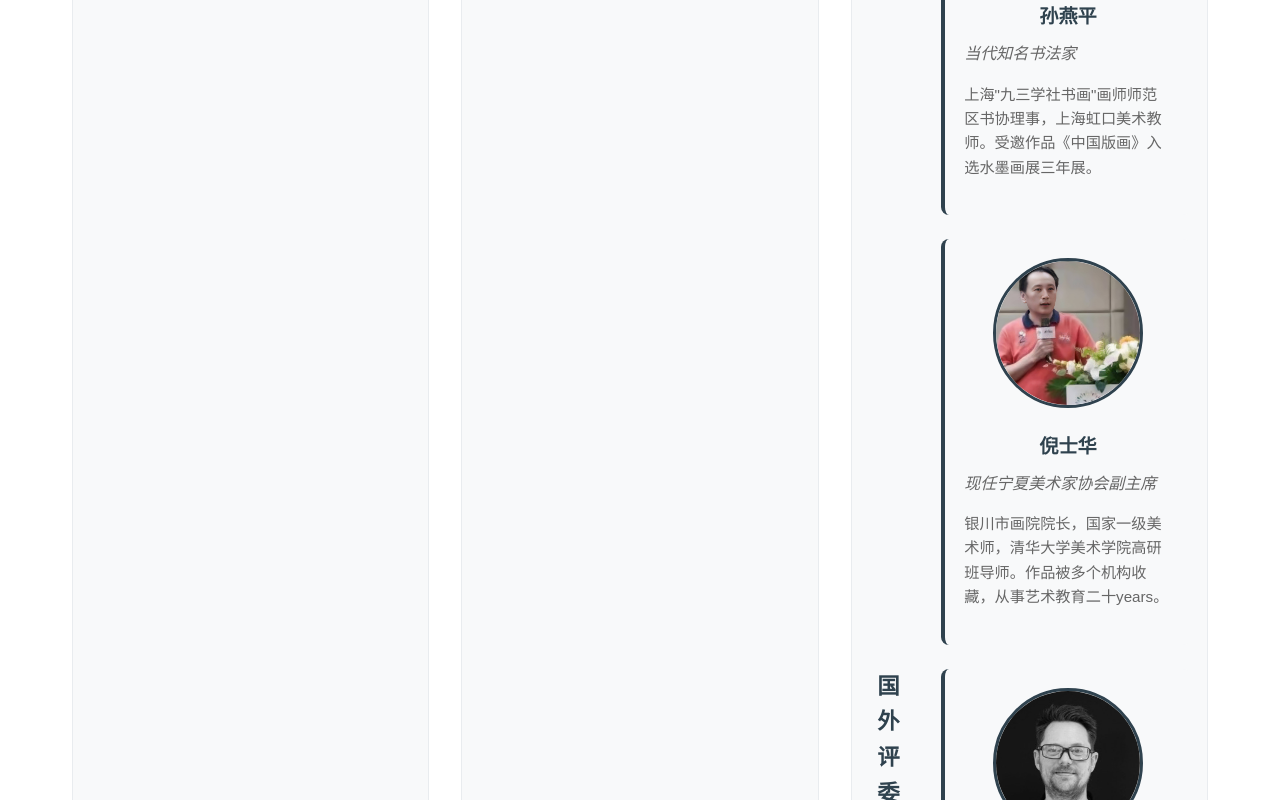
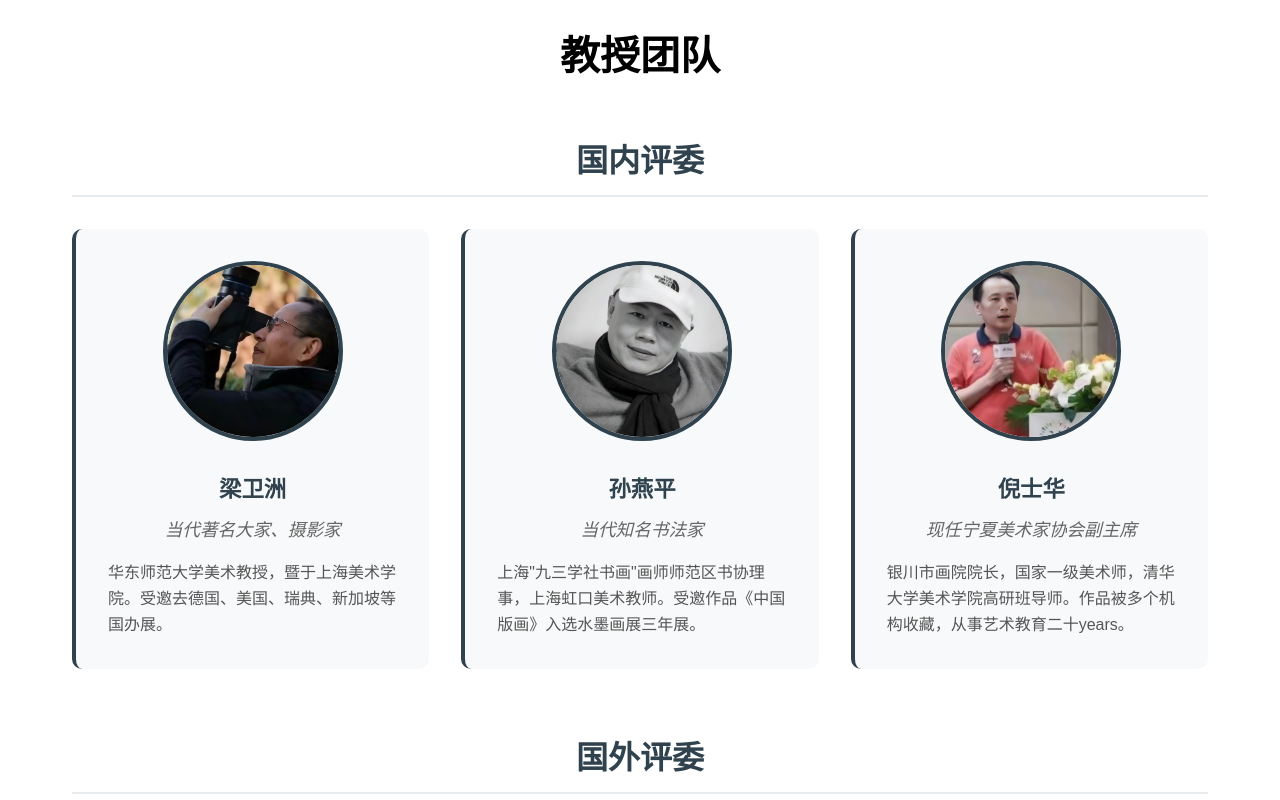
Before and after one commit to GuiTom/cyac-global.com, a Vue app: page /#/ in a window 1280 px wide. Shown: the part 1540-2340 px from the top of the page. Built offline with nearby package versions, Linux system fonts and the light colour scheme.

Commit message:
更新教授团队模块

```diff
--- a/src/main.js
+++ b/src/main.js
@@ -7,11 +7,13 @@ import Query from './views/Query.vue'
 import Gallery from './views/Gallery.vue'
 import Article from './views/Article.vue'
 
+
 // 创建路由
 const routes = [
   { path: '/', name: 'Home', component: Home },
   { path: '/query', name: 'Query', component: Query },
   { path: '/gallery', name: 'Gallery', component: Gallery },
+
   { path: '/article/:id', name: 'Article', component: Article }
 ]
 
--- a/src/views/Home.vue
+++ b/src/views/Home.vue
@@ -12,6 +12,9 @@
           </li>
           <li class="nav-item">
             <a href="#about" class="nav-link" @click="handleNavClick">比赛介绍</a>
+          </li>
+          <li class="nav-item">
+            <a href="#professors" class="nav-link" @click="handleNavClick">教授团队</a>
           </li>
           <li class="nav-item">
             <a href="#query" class="nav-link" @click="handleNavClick">获奖查询</a>
@@ -98,12 +101,19 @@
               <p>与伦艺、皇家戏剧学院（RADA）、赫斯特集团（旗下《ELLE》《Harper's Bazaar》等）深度合作，提供奖学金及实习机会。</p>
             </div>
           </div>
-          <div class="about-card">
-            <h3>教授团队</h3>
+
+        </div>
+      </div>
+    </section>
+
+    <!-- 教授团队 -->
+    <section id="professors" class="professors-section">
+      <div class="container">
+        <h2 class="section-title">教授团队</h2>
 
         <!-- 国内评委 -->
-            <div class="professors-section">
-              <h4 class="judges-title">国内评委</h4>
+        <div class="judges-section">
+          <h3 class="judges-title">国内评委</h3>
           <div class="professors-info">
             <div class="professor-item">
               <img src="/src/assets/proferssor/1.jpg" alt="梁卫洲教授" class="professor-image" />
@@ -127,8 +137,8 @@
         </div>
 
         <!-- 国外评委 -->
-            <div class="professors-section">
-              <h4 class="judges-title">国外评委</h4>
+        <div class="judges-section">
+          <h3 class="judges-title">国外评委</h3>
           <div class="professors-info">
             <div class="professor-item">
               <img src="/src/assets/proferssor/foreign/1.jpg" alt="Edward Dimsdale教授" class="professor-image" />
@@ -152,21 +162,19 @@
               <img src="/src/assets/proferssor/foreign/4.jpg" alt="Carolyn Timson教授" class="professor-image" />
               <h4>Carolyn Timson</h4>
               <p class="professor-title">时尚与设计专业教授</p>
-                  <p class="professor-desc">本科毕业于金斯顿大学时尚与设计专业，硕士毕业于威斯敏斯特大学。Carolyn曾担任汤米希尔费格(Tommy Hilfiger)的设计部副总裁，并在该品牌内部担任Hilfiger Collection系列、T台系列、女士运动系列的高级设计总监。</p>
+              <p class="professor-desc">本科毕业于金斯顿大学时尚与设计专业，硕士毕业于威斯敏斯特大学。Carolyn曾担任汤米希尔费格(Tommy Hilfiger)的设计部副总裁，并在该品牌内部担任Hilfiger Collection系列、T台系列、女士运动系列的首席设计师。</p>
             </div>
             <div class="professor-item">
               <img src="/src/assets/proferssor/foreign/5.jpg" alt="Neil Ayling教授" class="professor-image" />
               <h4>Neil Ayling</h4>
               <p class="professor-title">艺术家</p>
-                  <p class="professor-desc">Neil在2009年被授予Stanley Picker Trust年度奖。他的作品曾在诸多重要展览中展出，这包括：慕尼黑尼克松艺术博物馆2011，尼克松艺术博物馆基金会2010，匹克美术馆2010，皇家艺术学院夏季展览2008，蒂姆普里查德美术馆2009，美国银行集团展2009，牛津艺术园项目2006。</p>
+              <p class="professor-desc">Neil在2009年被授予Stanley Picker Trust年度奖。他的作品曾在诸多重要展览中展出，这包括：慕尼黑尼克松艺术博物馆2011，尼克松艺术博物馆基金会2010，匹克美术馆2010，皇家艺术学院夏季展览2008，等等。</p>
             </div>
             <div class="professor-item">
               <img src="/src/assets/proferssor/foreign/6.jpg" alt="Karin Askham校长" class="professor-image" />
               <h4>Karin Askham</h4>
               <p class="professor-title">CSVPA 校长</p>
-                  <p class="professor-desc">本科毕业于威斯敏斯特大学影科学专业，硕士毕业于皇家艺术学院人文与摄影哲学专业。Karin 在为 CSVPA 工作前就职于伦敦艺术大学。在伦敦艺术大学她的主要职位包括伦敦时装学院研究生院副校长，以及伦敦传播学院传媒学院校长。专业摄影师出身的 Karin，在摄影方面的实践使其作品展示在国内外优质的艺术院校中。她同时还从事摄影委员会工作及教会公共项目。Karin 的摄影作品被用作一些专辑的封面及众多出版刊物上，包括：Attitude、iD、The Face、NME 以及 Tank magazine。</p>
-                </div>
-              </div>
+              <p class="professor-desc">本科毕业于威斯敏斯特大学影科学专业，硕士毕业于皇家艺术学院人文与摄影哲学专业。Karin 在为 CSVPA 工作前就职于伦敦艺术大学。在伦敦艺术大学她的主要职位包括伦敦时装学院研究生院副校长、伦敦传媒学院媒体学院院长。她是一名专业摄影师，作品在国际上展出，参与摄影委员会和公共项目，摄影作品被用于专辑封面和出版物。</p>
             </div>
           </div>
         </div>
@@ -816,61 +824,56 @@ export default {
 
 /* 教授团队样式 */
 .professors-section {
-  display: flex;
-  flex-direction: column;
-  gap: 2rem;
-  margin-top: 1.5rem;
+  padding: 5rem 0;
+  background-color: #fff;
+}
+
+.judges-section {
+  margin-bottom: 4rem;
 }
 
 .judges-title {
   color: #2f424e;
-  font-size: 1.4rem;
+  font-size: 2rem;
   font-weight: 600;
-  margin-bottom: 1.5rem;
+  margin-bottom: 2rem;
   padding-bottom: 0.5rem;
   border-bottom: 2px solid #e9ecef;
   text-align: center;
 }
 
-.team-photo {
-  max-width: 100%;
-  height: auto;
-  border-radius: 8px;
-  box-shadow: 0 4px 15px rgba(47, 66, 78, 0.1);
-}
-
 .professors-info {
   display: grid;
-  grid-template-columns: repeat(auto-fit, minmax(250px, 1fr));
-  gap: 1.5rem;
+  grid-template-columns: repeat(auto-fit, minmax(300px, 1fr));
+  gap: 2rem;
 }
 
 .professor-item {
-  padding: 1.2rem;
+  padding: 2rem;
   background: #f8f9fa;
-  border-radius: 8px;
+  border-radius: 10px;
   border-left: 4px solid #2f424e;
   transition: all 0.3s ease;
   text-align: center;
 }
 
 .professor-item:hover {
-  transform: translateY(-2px);
-  box-shadow: 0 6px 20px rgba(47, 66, 78, 0.1);
+  transform: translateY(-5px);
+  box-shadow: 0 10px 30px rgba(47, 66, 78, 0.1);
 }
 
 .professor-image {
-  width: 150px;
-  height: 150px;
+  width: 180px;
+  height: 180px;
   object-fit: cover;
   border-radius: 50%;
-  margin-bottom: 1rem;
-  border: 3px solid #2f424e;
+  margin-bottom: 1.5rem;
+  border: 4px solid #2f424e;
 }
 
 .professor-item h4 {
   color: #2f424e;
-  font-size: 1.2rem;
+  font-size: 1.4rem;
   margin-bottom: 0.5rem;
   font-weight: 600;
 }
@@ -878,30 +881,16 @@ export default {
 .professor-title {
   color: #666;
   font-style: italic;
-  margin-bottom: 0.8rem;
+  margin-bottom: 1rem;
   font-weight: 500;
+  font-size: 1.1rem;
 }
 
 .professor-desc {
   color: #555;
   line-height: 1.6;
-  font-size: 0.95rem;
-}
-
-@media (min-width: 768px) {
-  .professors-section {
-    flex-direction: row;
-    align-items: flex-start;
-  }
-
-  .professors-image {
-    flex: 1;
-    max-width: 400px;
-  }
-
-  .professors-info {
-    flex: 1;
-  }
+  font-size: 1rem;
+  text-align: left;
 }
 
 /* 获奖查询样式 - 性冷淡风格 */
```
Also changed, not shown: 1 other file (tests, documents, lock files or other folders). Lines whose indentation alone changed are shown as unchanged.
